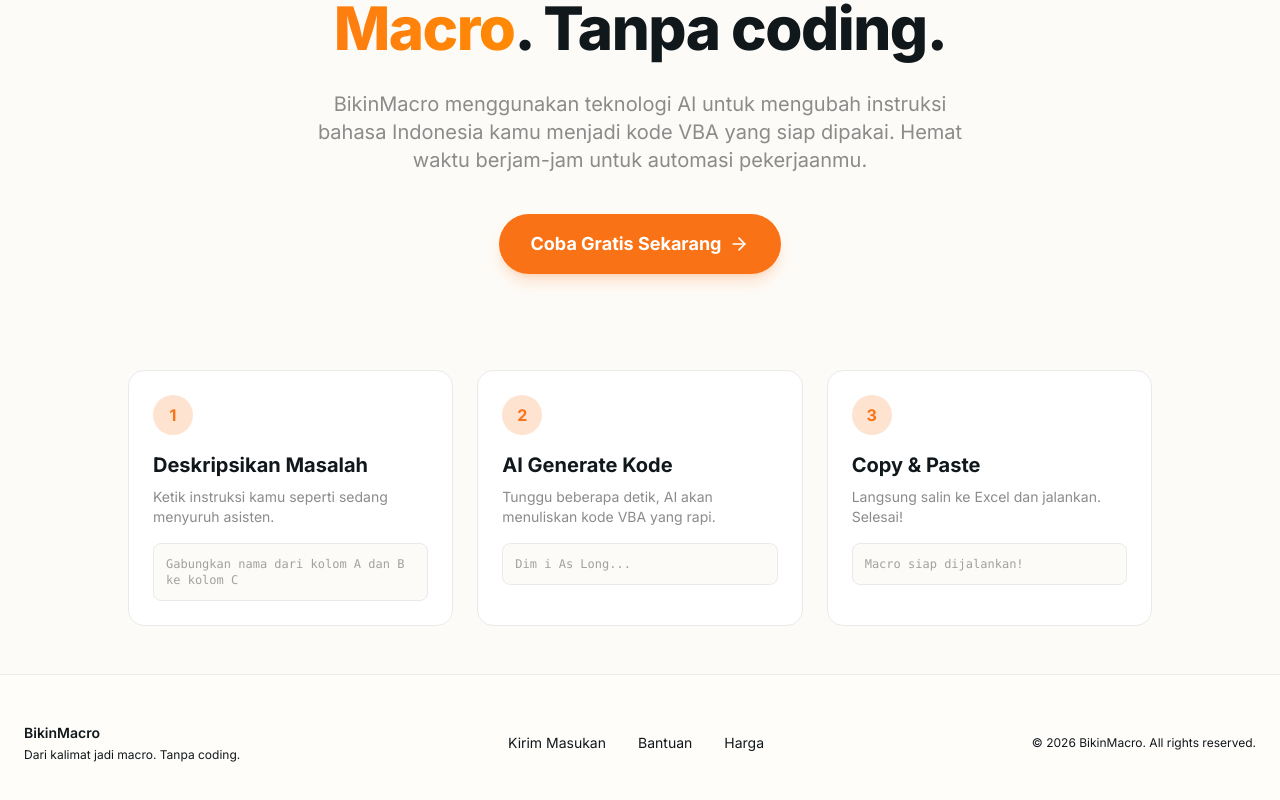
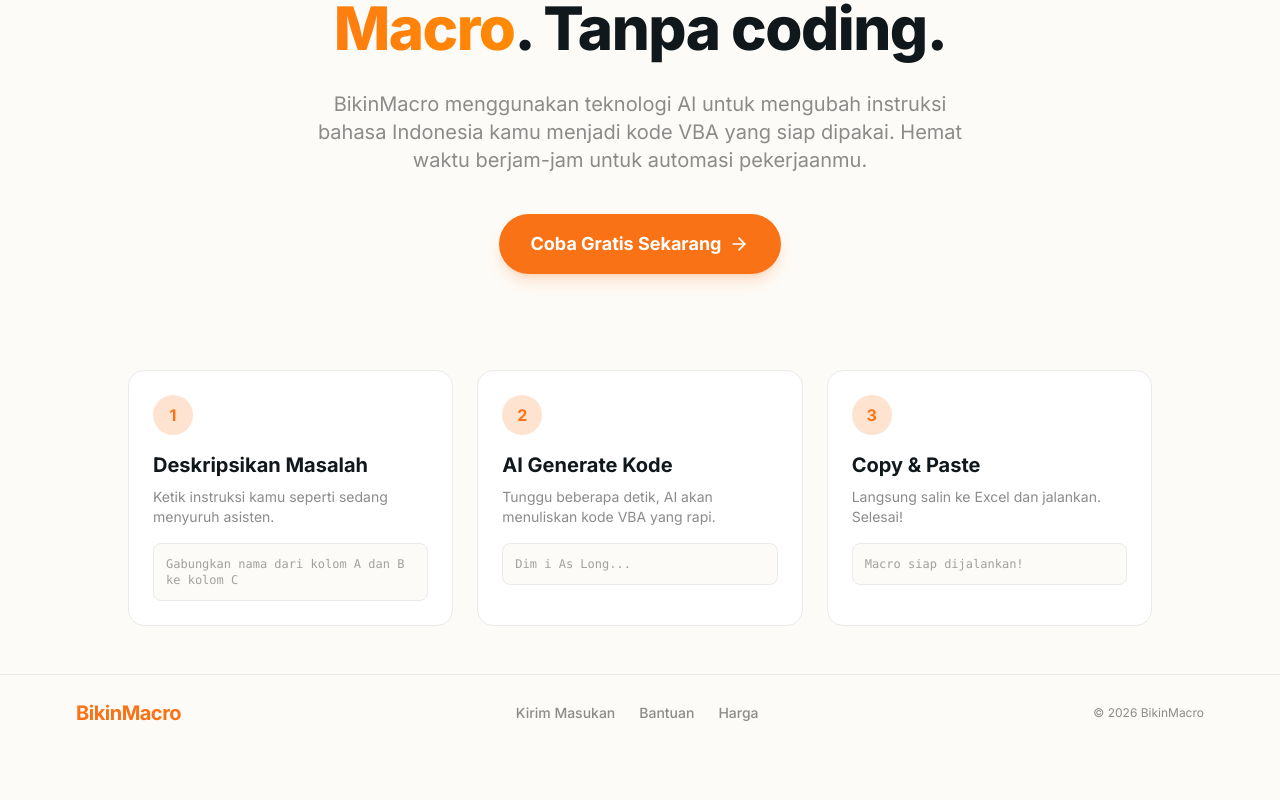
Before and after one commit to boykonsulkan/bikinmacro, a Next.js app: page / in a window 1280 px wide. Shown: the part 352-1152 px from the top of the page. After the commit the page ends 1103 px from the top, so only its background shows below. Built offline with nearby package versions, Linux system fonts and the light colour scheme; no server answers; the database is empty.

Commit message:
fix: match footer style to navbar, clear Next.js cache for favicon

```diff
--- a/src/components/Footer.tsx
+++ b/src/components/Footer.tsx
@@ -2,27 +2,28 @@ import Link from "next/link";
 
 export default function Footer() {
   return (
-    <footer className="w-full border-t border-border py-12 px-6 flex flex-col md:flex-row items-center justify-between gap-6 text-sm text-muted-foreground bg-card/30">
-      <div className="flex flex-col items-center md:items-start gap-1">
-        <p className="font-semibold text-foreground">BikinMacro</p>
-        <p className="text-xs">Dari kalimat jadi macro. Tanpa coding.</p>
-      </div>
+    <footer className="w-full border-t border-border bg-background">
+      <div className="w-full max-w-6xl mx-auto px-3 py-6 flex flex-col md:flex-row items-center justify-between gap-4 text-sm">
+        <Link href="/" className="font-bold text-xl text-primary tracking-tight">
+          BikinMacro
+        </Link>
 
-      <div className="flex items-center gap-8">
-        <Link href="/feedback" className="hover:text-primary transition-colors">
+        <div className="flex items-center gap-6 text-muted">
+          <Link href="/feedback" className="hover:text-foreground transition-colors font-medium">
             Kirim Masukan
           </Link>
-        <Link href="/help" className="hover:text-primary transition-colors">
+          <Link href="/help" className="hover:text-foreground transition-colors font-medium">
             Bantuan
           </Link>
-        <Link href="/pricing" className="hover:text-primary transition-colors">
+          <Link href="/pricing" className="hover:text-foreground transition-colors font-medium">
             Harga
           </Link>
         </div>
 
-      <p className="text-xs">
-        &copy; {new Date().getFullYear()} BikinMacro. All rights reserved.
+        <p className="text-muted text-xs">
+          &copy; {new Date().getFullYear()} BikinMacro
         </p>
+      </div>
     </footer>
   );
 }
```
Lines whose indentation alone changed are shown as unchanged.
